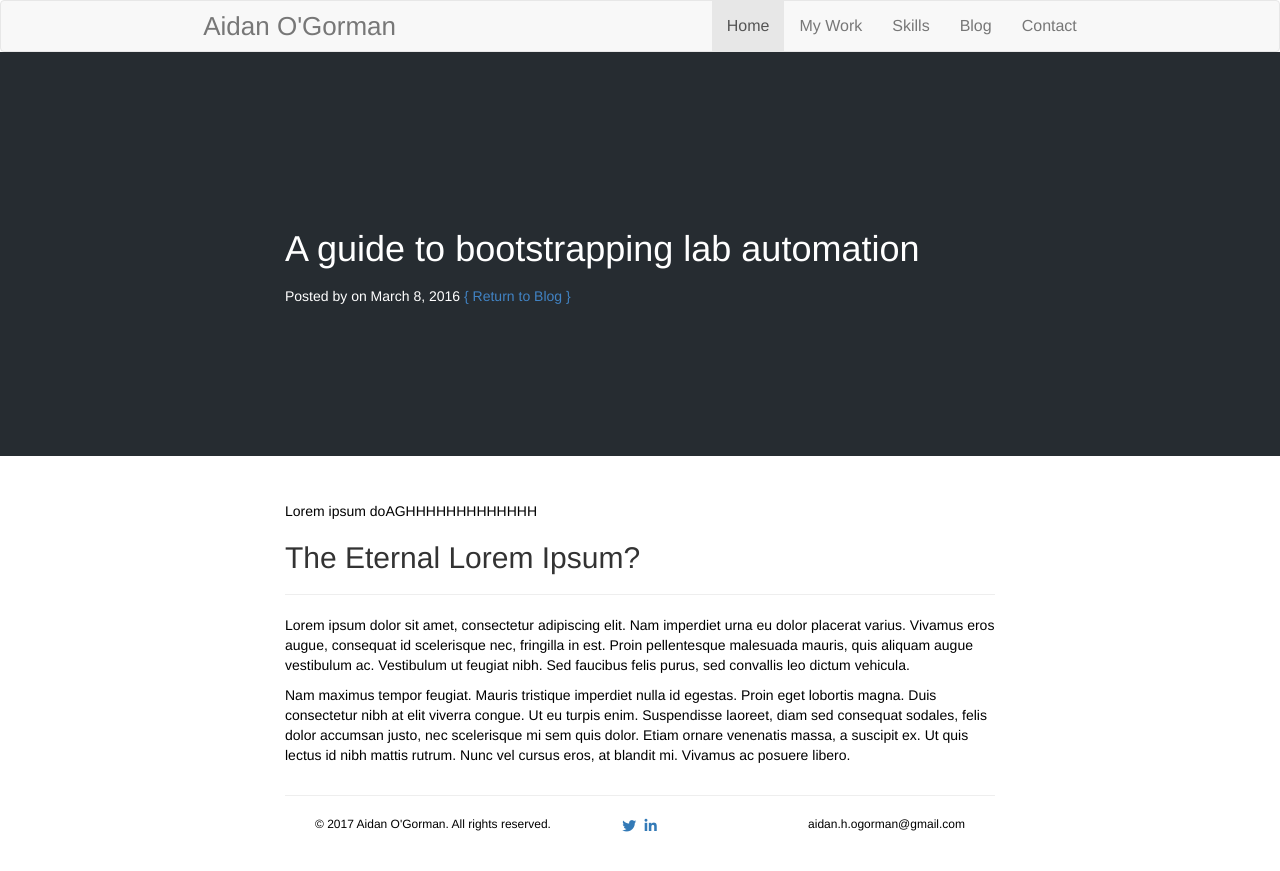
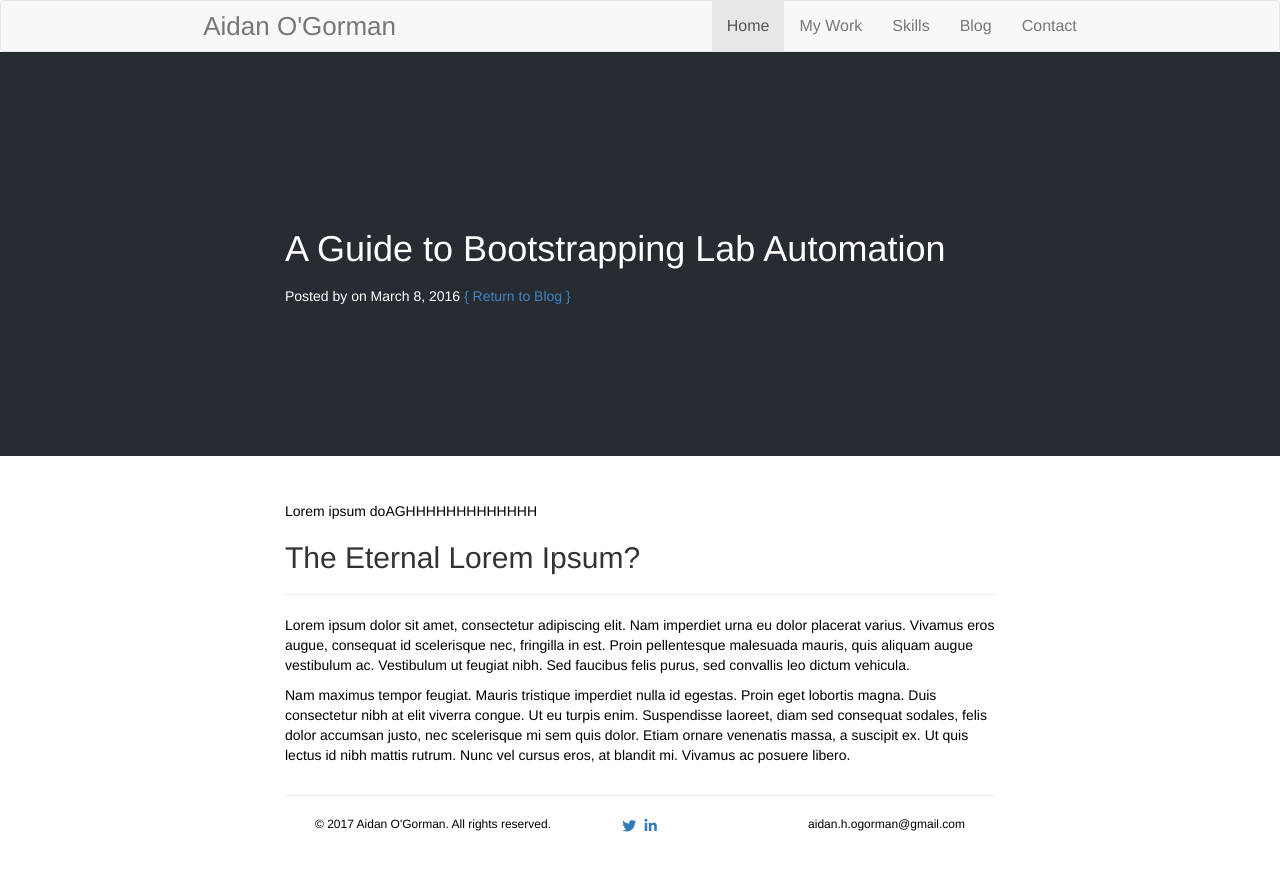
Before and after one commit to a2ogorma/a2ogorma.github.io, a Jekyll site: the page built from _posts/2016-03-08-Eternal-Lorem-Ipsum-Copy.md, in a window 1280 px wide. Shown: the top 871 px of the page. Built offline with Jekyll 4.4.1, drawn with Linux system fonts in a browser that asks for light colours; nearby versions of some CDN libraries; library files that are not in the unit come from our copies.

```diff
--- a/_posts/2016-03-08-Eternal-Lorem-Ipsum-Copy.md
+++ b/_posts/2016-03-08-Eternal-Lorem-Ipsum-Copy.md
@@ -1,6 +1,6 @@
 ---
 layout: post
-title: A guide to bootstrapping lab automation
+title: A Guide to Bootstrapping Lab Automation
 imgurl: /uwaftimg.jpg
 tags:
 - uwaft
```
